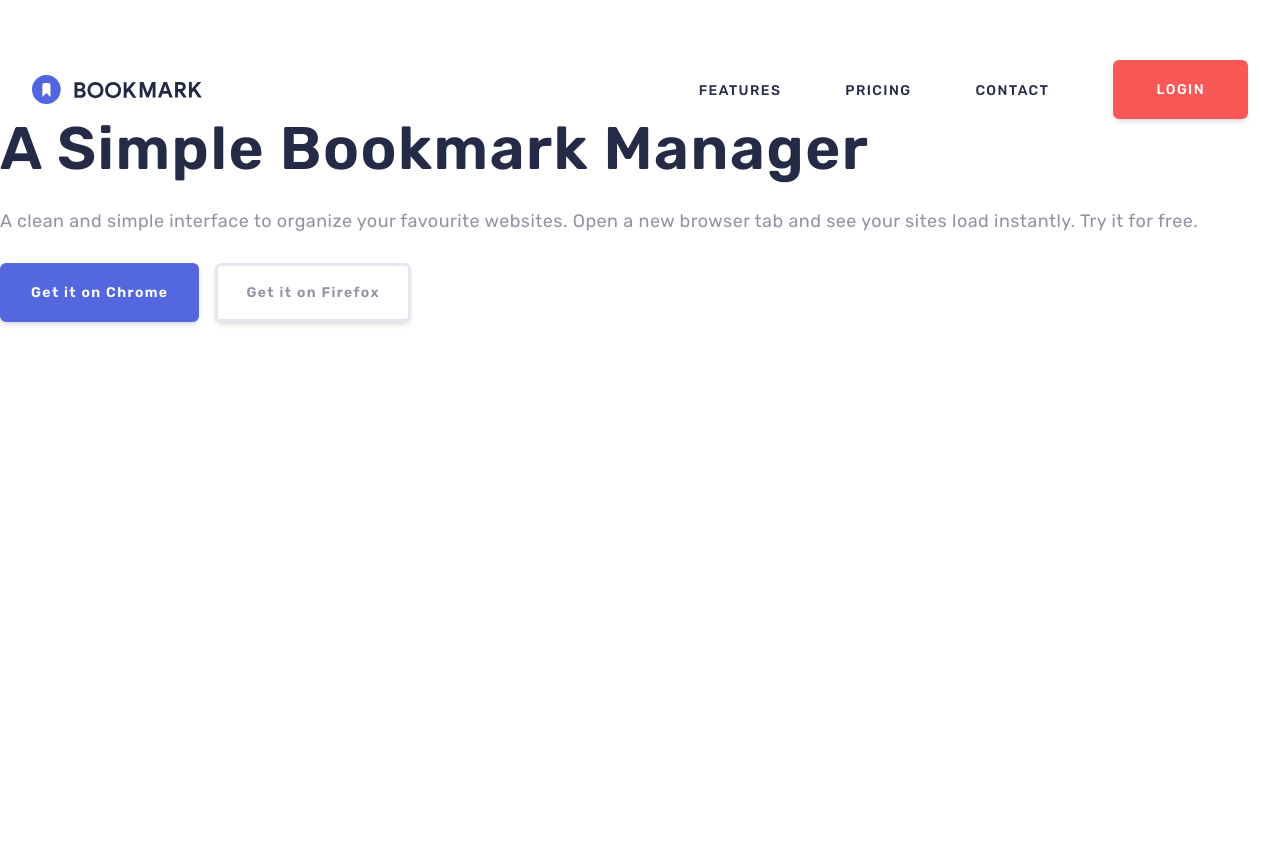
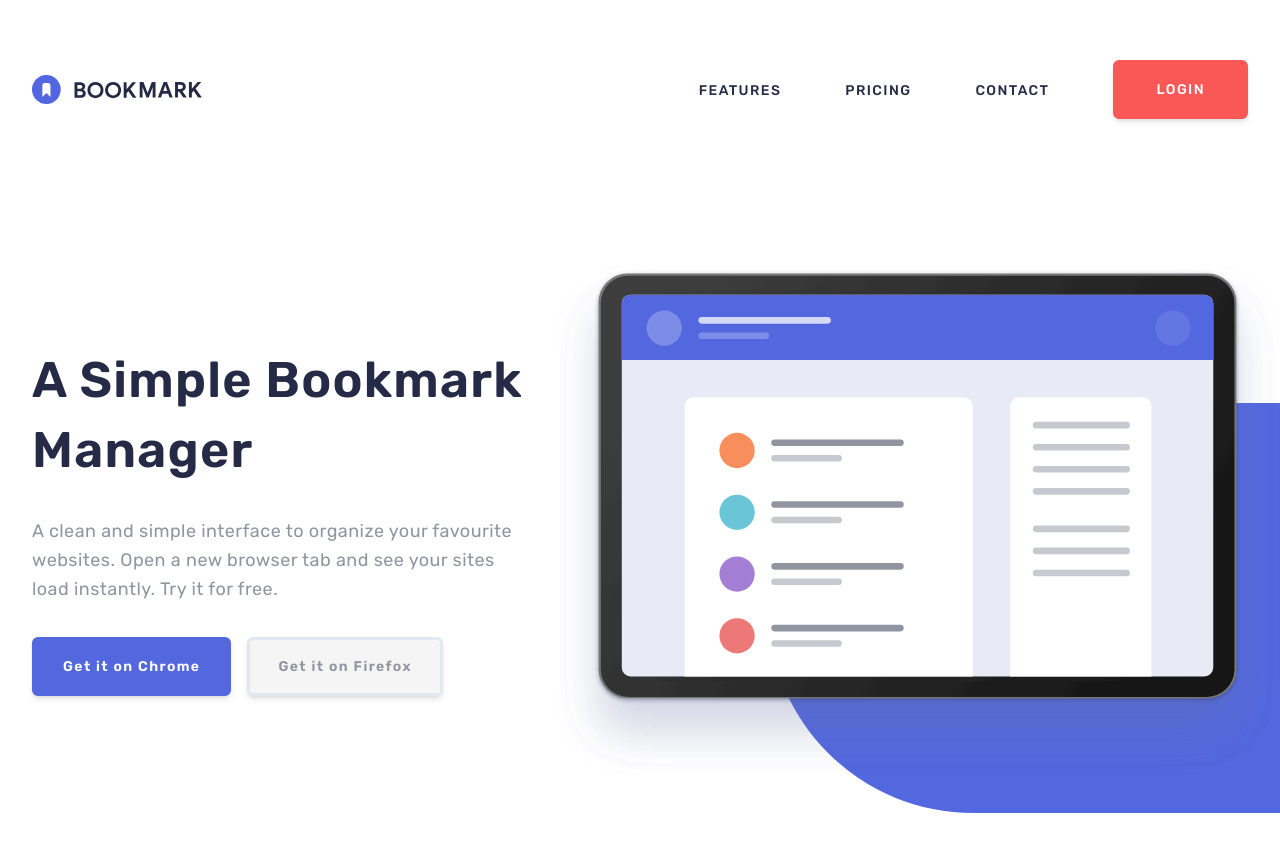
Before and after one commit to ramirezandradesara/bookmark-landing-page, a Next.js app: page / in a window 1280 px wide. Shown: the top 852 px of the page. Before the commit the page ends 800 px from the top, so only its background shows below. Built offline with nearby package versions, Linux system fonts and the light colour scheme.

Commit message:
finish hero section

```diff
--- a/app/sections/heroSection.tsx
+++ b/app/sections/heroSection.tsx
@@ -1,15 +1,20 @@
 import { Button } from "@/components/ui/button";
+import Image from "next/image";
 import React from "react";
 
 const HeroSection = () => {
   return (
-    <div className="flex flex-col gap-7">
-      <h1 className="text-6xl font-semibold text-darkBlue tracking-wide">
+    <div className="relative">
+      <div className="max-w-screen-lg mx-auto my-36 flex gap-5 items-center pl-8">
+        {/* text section */}
+        <div className="flex flex-col gap-8 w-full">
+          <h1 className="text-[50px] font-semibold text-darkBlue tracking-wide leading-[70px]">
             A Simple Bookmark Manager
           </h1>
-      <p className="text-gray text-lg tracking-wide">
-        A clean and simple interface to organize your favourite websites. Open a
-        new browser tab and see your sites load instantly. Try it for free.
+          <p className="text-gray text-lg tracking-wide max-w-[565px] leading-relaxed">
+            A clean and simple interface to organize your favourite websites.
+            Open a new browser tab and see your sites load instantly. Try it for
+            free.
           </p>
           <div className="flex gap-4">
             <Button variant={"secondary"} size={"default"}>
@@ -20,6 +25,17 @@ const HeroSection = () => {
             </Button>
           </div>
         </div>
+        {/* img section */}
+        <Image
+          src={"/images/illustration-hero.svg"}
+          alt="hero image"
+          height={2000}
+          width={1800}
+          className="z-10"
+        />
+      </div>
+      <div className="w-[40vw] h-[410px] bg-softBlue absolute right-0 -bottom-9 rounded-tl-[300px] rounded-bl-[300px]" />
+    </div>
   );
 };
 
--- a/components/ui/button.tsx
+++ b/components/ui/button.tsx
@@ -15,7 +15,7 @@ const buttonVariants = cva(
           "bg-red hover:text-red hover:bg-white border-red uppercase font-medium hover:font-semibold text-white",
         secondary:
           "bg-softBlue text-white hover:bg-white hover:text-softBlue border-softBlue",
-        outline: "bg-white text-gray hover:border-gray hover:bg-white",
+        outline: "bg-[#f5f5f5] text-gray hover:border-gray hover:bg-white",
       },
       size: {
         default: "py-4 px-7",
```
Lines whose indentation alone changed are shown as unchanged.
